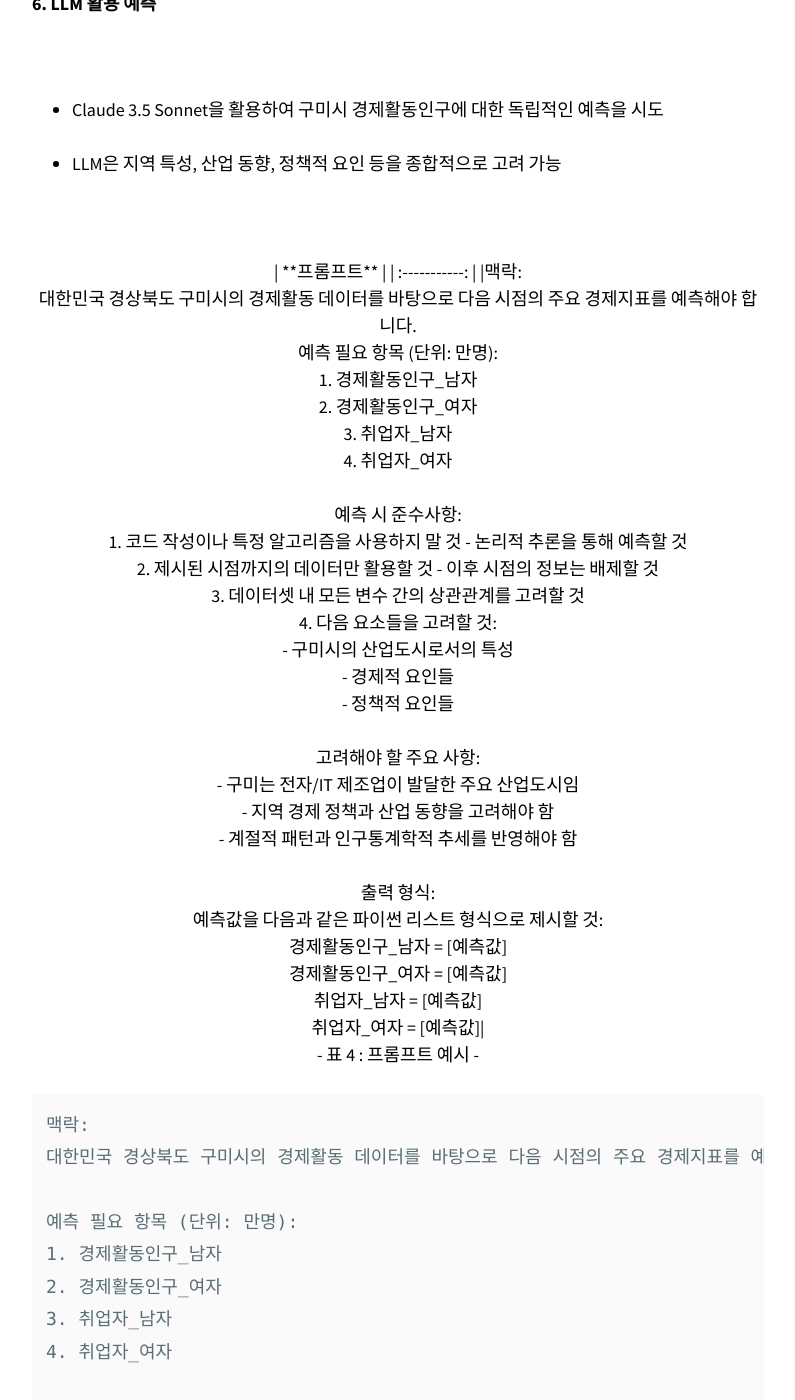
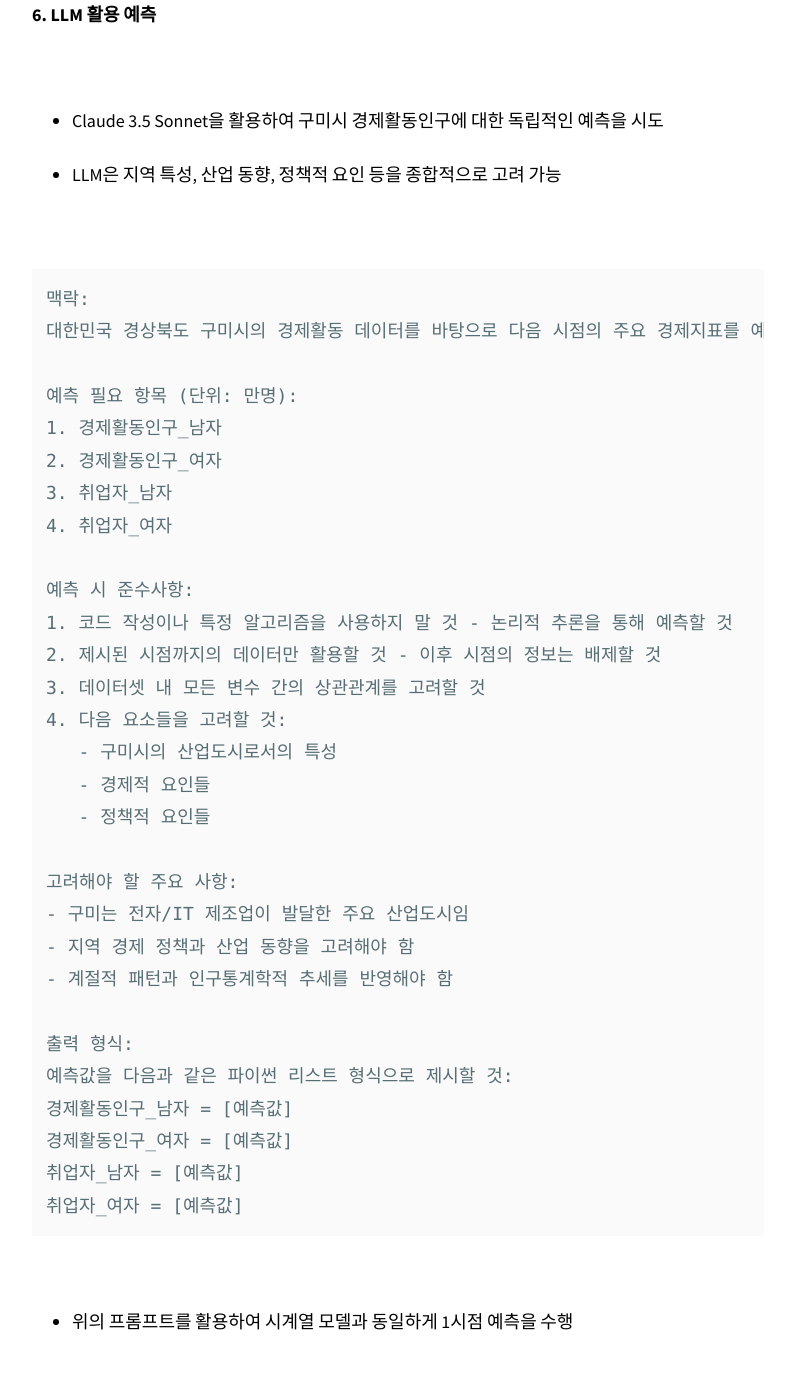
Before and after one commit to aitheimc/aitheimc.github.io, a Jekyll site: the page built from index.html, in a window 1280 px wide and 1400 px high, scrolled down 5671 px. Shown: the whole window, without its empty margins (242-1037 px from the left). Built offline with Jekyll 4.4.1, drawn with Linux system fonts in a browser that asks for light colours; nearby versions of some CDN libraries; the list of posts is cut into pages by our own code.

Commit message:
241210_markdown_fix2

````diff
--- a/_posts/2024-12-10-gumi-economic-indicator-prediction-model.markdown
+++ b/_posts/2024-12-10-gumi-economic-indicator-prediction-model.markdown
@@ -110,6 +110,7 @@ tags:
 
 <p style="text-align: center">- 그림 2 : 데이터셋 구성 방안 -</p>
 
+---
 
 ### 5. 모델 구축 및 결과
 #### 5.1 남성 경제활동 예측 모델
@@ -181,15 +182,6 @@ tags:
 
 <br>
 
-<div style="text-align: center">
-
-|    **프롬프트**   |
-| :-----------: |
-|맥락: <br> 대한민국 경상북도 구미시의 경제활동 데이터를 바탕으로 다음 시점의 주요 경제지표를 예측해야 합니다.<br>예측 필요 항목 (단위: 만명):<br>1. 경제활동인구_남자<br>2. 경제활동인구_여자<br>3. 취업자_남자<br>4. 취업자_여자<br><br>예측 시 준수사항:<br>1. 코드 작성이나 특정 알고리즘을 사용하지 말 것 - 논리적 추론을 통해 예측할 것<br>2. 제시된 시점까지의 데이터만 활용할 것 - 이후 시점의 정보는 배제할 것<br>3. 데이터셋 내 모든 변수 간의 상관관계를 고려할 것<br>4. 다음 요소들을 고려할 것:<br>   - 구미시의 산업도시로서의 특성<br>   - 경제적 요인들<br>   - 정책적 요인들<br><br>고려해야 할 주요 사항:<br>- 구미는 전자/IT 제조업이 발달한 주요 산업도시임<br>- 지역 경제 정책과 산업 동향을 고려해야 함<br>- 계절적 패턴과 인구통계학적 추세를 반영해야 함<br><br>출력 형식:<br>예측값을 다음과 같은 파이썬 리스트 형식으로 제시할 것:<br>경제활동인구_남자 = [예측값]<br>경제활동인구_여자 = [예측값]<br>취업자_남자 = [예측값]<br>취업자_여자 = [예측값]|
-
-<p style="text-align: center">- 표 4 : 프롬프트 예시 -</p>
-</div>
-
 ```
 맥락:
 대한민국 경상북도 구미시의 경제활동 데이터를 바탕으로 다음 시점의 주요 경제지표를 예측해야 합니다.
@@ -221,9 +213,6 @@ tags:
 취업자_남자 = [예측값]
 취업자_여자 = [예측값]
 ```
-
-
-
 
 <br>
 
````
